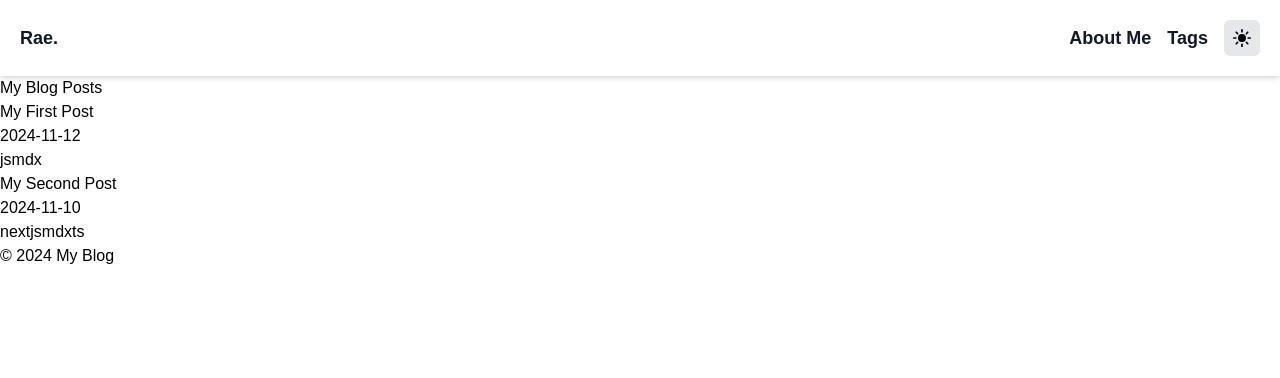
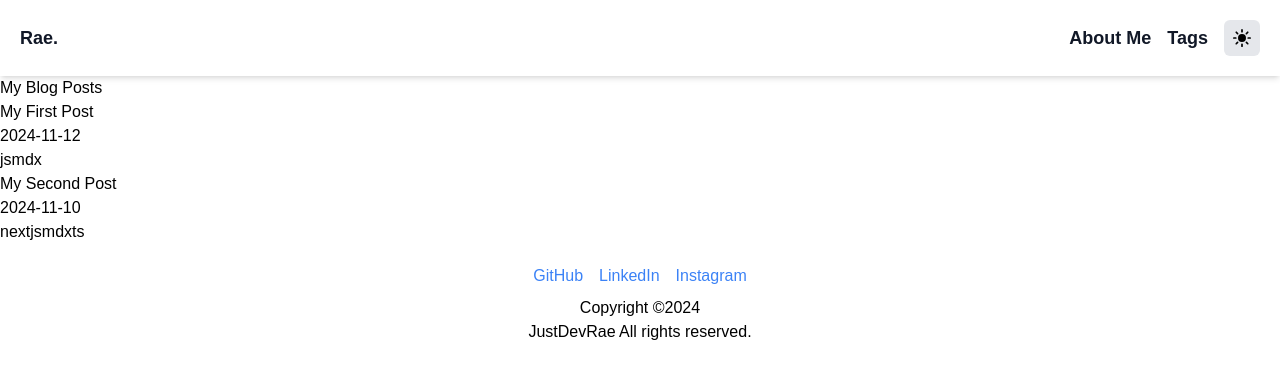
Before and after one commit to JustDevRae/TechBlog, a Next.js app: page / in a window 1280 px wide. Shown: the top 378 px of the page. Built offline with nearby package versions, Linux system fonts and the light colour scheme.

Commit message:
feat: Update Footer layout and add spacing between social links

```diff
--- a/src/components/layout/Footer.tsx
+++ b/src/components/layout/Footer.tsx
@@ -1,7 +1,32 @@
 export default function Footer() {
   return (
-    <footer>
-      <p>© 2024 My Blog</p>
+    <footer className="bg-white p-5 dark:bg-gray-900">
+      <div className="container mx-auto flex flex-col items-center space-y-2 text-center">
+        <div className="flex space-x-4">
+          <a
+            href="https://github.com/JustDevRae"
+            className="text-blue-500 hover:underline"
+          >
+            GitHub
+          </a>
+          <a
+            href="https://linkedin.com/in/JustDevRae"
+            className="text-blue-500 hover:underline"
+          >
+            LinkedIn
+          </a>
+          <a
+            href="https://instagram.com/JustDevRae"
+            className="text-blue-500 hover:underline"
+          >
+            Instagram
+          </a>
+        </div>
+        <p>
+          Copyright ©2024 <br />
+          JustDevRae All rights reserved.
+        </p>
+      </div>
     </footer>
   );
 }
```
Also changed, not shown: public/images/github.svg (added).
